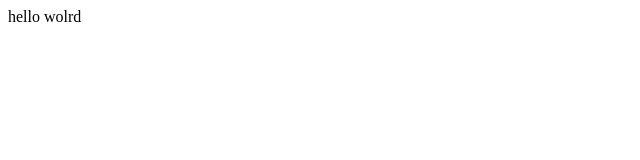
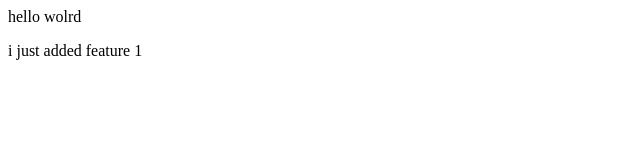
Before and after one commit to Bhanu6996/local-repo, a plain HTML site: page index.html in a window 1280 px wide. Shown: the whole page, without its empty margins (0-640 px from the left). Drawn offline with Linux system fonts and the light colour scheme.

Commit message:
added feature 1

```diff
--- a/index.html
+++ b/index.html
@@ -1 +1,2 @@
 <p>hello wolrd</p>
+<p>i just added feature 1</p>
```
